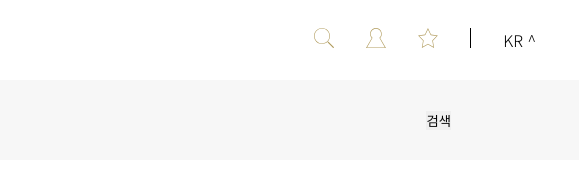
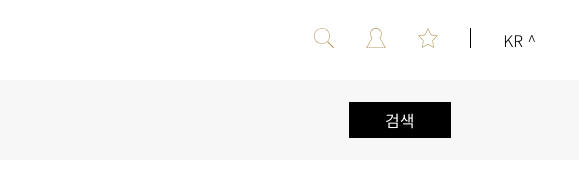
Before and after one commit to skadbsdk/iwc, a plain HTML site: page index.html in a window 1280 px wide. Shown: the full height of the page, 701-1280 px from the left. Drawn offline with Linux system fonts and the light colour scheme.

Commit message:
Add files via upload

```diff
--- a/css/header.css
+++ b/css/header.css
@@ -13,4 +13,6 @@
 .header_icons img{width:20px;}
 .header_icons img:nth-child(2){display:none;}
 .search_form{position:absolute;left:0;top:100%;width:100%;height:100%;padding:10px 10%;background:#f7f7f7;display:flex;flex-flow:row nowrap;justify-content:space-between;align-items:center;}
-.search_form>input:first-child{width:70%;padding:6px;font-size:24px;background:#f7f7f7;}
+.search_form>input:first-child,.search_form>input:last-child{width:70%;padding:6px;font-size:24px;background:#f7f7f7;}
+.search_form>input:last-child{width:10%;background:#000000;color:#ffffff;font-size:16px;cursor:pointer;}
+.search_form>input:last-child:hover{background:#6666;}
```
